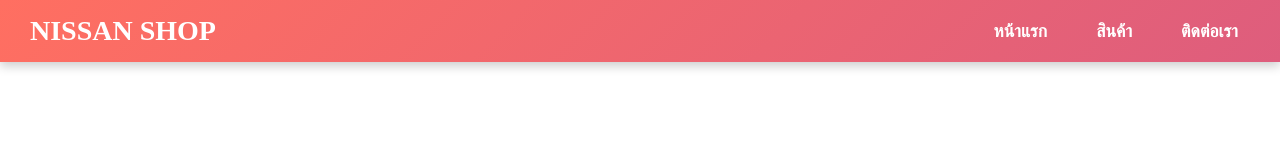
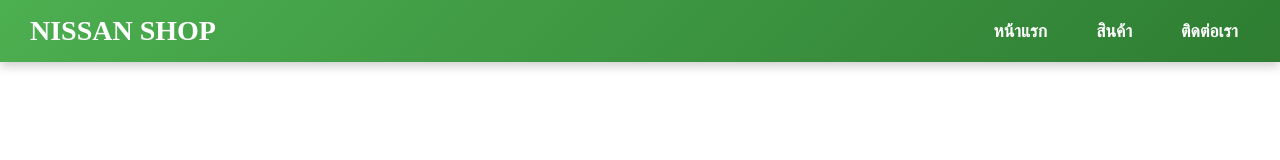
Before and after one commit to Punjapon15/store.github.io, a plain HTML site: page navbar.html in a window 1280 px wide. Drawn offline with Linux system fonts and the light colour scheme.

Commit message:
Update navbar.css

```diff
--- a/navbar.css
+++ b/navbar.css
@@ -1,17 +1,16 @@
-/* รีเซ็ตเบื้องต้น */
+
 * {
     margin: 0;
     padding: 0;
     box-sizing: border-box;
 }
 
-/* Styling สำหรับ Navbar */
 .navbar {
     display: flex;
     justify-content: space-between;
     align-items: center;
     padding: 15px 30px;
-    background: linear-gradient(135deg, #ff6f61, #de5d7d); /* สีส้มและสีชมพูสดใส */
+    background: linear-gradient(135deg, #4caf50, #2e7d32); /* สีเขียว */
     box-shadow: 0 4px 10px rgba(0, 0, 0, 0.2);
     text-decoration: none;
 }
@@ -44,7 +43,7 @@
 
 .navbar-links li a:hover {
     background-color: rgba(255, 255, 255, 0.3); /* สีพื้นหลังเมื่อ hover */
-    color: #ffeb3b; /* เปลี่ยนสีฟอนต์เมื่อ hover เป็นสีเหลือง */
+    color: #c8e6c9; /* เปลี่ยนสีฟอนต์เมื่อ hover เป็นสีเขียวอ่อน */
 }
 
 .navbar-links li a::before {
@@ -54,7 +53,7 @@
     height: 2px;
     bottom: -5px; /* ตำแหน่งเส้นใต้ */
     left: 0;
-    background-color: #ffeb3b; /* เปลี่ยนสีเส้นใต้เป็นสีเหลือง */
+    background-color: #c8e6c9; /* เปลี่ยนสีเส้นใต้เป็นสีเขียวอ่อน */
     transform: scaleX(0);
     transform-origin: right;
     transition: transform 0.3s ease;
```
